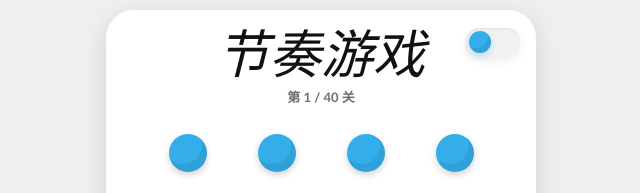
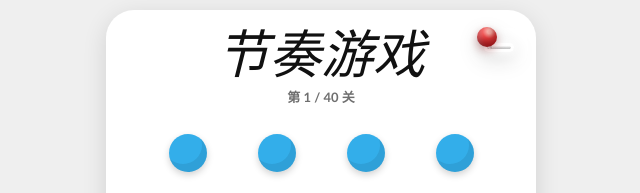
Before and after one commit to eddietsai6-code/rhythm-chain-game, a website with bundled scripts: page index.html in a window 1280 px wide. Shown: the top 193 px of the page, 319-959 px from the left. Built offline with nearby package versions, Linux system fonts and the light colour scheme.

Commit message:
Restyle stage switch as pin toggle

```diff
--- a/assets/app.js
+++ b/assets/app.js
@@ -220,8 +220,20 @@ function render() {
 function renderPageSwitch() {
   const currentPage = getLevelPage(state.level);
   const currentPageIndex = LEVEL_PAGES.findIndex((page) => page.id === currentPage.id);
+  const track = document.createElement("span");
+  track.className = "page-switch-track";
+  track.setAttribute("aria-hidden", "true");
+  const stem = document.createElement("span");
+  stem.className = "page-switch-stem";
+  stem.setAttribute("aria-hidden", "true");
+  const knob = document.createElement("span");
+  knob.className = "page-switch-knob";
+  knob.setAttribute("aria-hidden", "true");
   selectors.pageSwitch.dataset.activeIndex = String(Math.max(0, currentPageIndex));
   selectors.pageSwitch.replaceChildren(
+    track,
+    stem,
+    knob,
     ...LEVEL_PAGES.map((page) => {
       const button = document.createElement("button");
       button.className = "page-switch-button";
--- a/assets/styles.css
+++ b/assets/styles.css
@@ -99,47 +99,88 @@ h1 {
 
 .page-switch {
   position: absolute;
-  top: 18px;
-  right: 16px;
+  top: 12px;
+  right: 14px;
   z-index: 4;
-  display: grid;
-  grid-template-columns: repeat(2, 1fr);
+  display: block;
   width: 54px;
-  height: 28px;
-  padding: 3px;
-  border-radius: 999px;
-  background: #f2f2f2;
-  box-shadow: inset 0 1px 2px rgba(0, 0, 0, 0.08), 0 4px 10px rgba(0, 0, 0, 0.08);
+  height: 36px;
+  border-radius: 15px;
+  filter: drop-shadow(0 6px 9px rgba(0, 0, 0, 0.15));
 }
 
-.page-switch::before {
-  content: "";
+.page-switch-track,
+.page-switch-stem,
+.page-switch-knob {
   position: absolute;
-  top: 3px;
-  left: 3px;
-  width: 22px;
-  height: 22px;
-  border-radius: 50%;
-  background: var(--blue-dot);
-  box-shadow: inset -3px -5px 0 rgba(0, 0, 0, 0.08), 0 3px 7px rgba(51, 174, 234, 0.32);
-  transition: transform 170ms cubic-bezier(0.2, 0.8, 0.2, 1), background 170ms ease;
+  pointer-events: none;
 }
 
-.page-switch[data-active-index="1"]::before {
-  transform: translateX(26px);
+.page-switch-track {
+  left: 16px;
+  top: 21px;
+  width: 30px;
+  height: 9px;
+  border: 3px solid rgba(255, 255, 255, 0.98);
+  border-radius: 999px;
+  background: linear-gradient(180deg, rgba(255, 255, 255, 0.76), rgba(225, 225, 225, 0.22));
+  box-shadow: 0 0 8px rgba(255, 255, 255, 0.95), 0 0 13px rgba(255, 255, 255, 0.62), inset 0 -2px 2px rgba(0, 0, 0, 0.18);
+}
+
+.page-switch-stem {
+  left: 21px;
+  top: 12px;
+  width: 4px;
+  height: 15px;
+  border-radius: 999px;
+  background: linear-gradient(90deg, #ffffff, #b9b9b9 70%, #ffffff);
+  box-shadow: 0 0 7px rgba(255, 255, 255, 0.92);
+  transform: rotate(-20deg);
+  transform-origin: 50% 100%;
+  transition: left 190ms cubic-bezier(0.2, 0.8, 0.2, 1), transform 190ms cubic-bezier(0.2, 0.8, 0.2, 1);
+}
+
+.page-switch-knob {
+  left: 9px;
+  top: 5px;
+  width: 20px;
+  height: 20px;
+  border-radius: 50%;
+  background: radial-gradient(circle at 62% 24%, #ffb1a8 0 10%, #f04444 34%, #bc2228 68%, #721216 100%);
+  box-shadow: inset -5px -6px 7px rgba(79, 0, 0, 0.34), inset 4px 3px 5px rgba(255, 255, 255, 0.22), 0 4px 8px rgba(122, 11, 14, 0.36);
+  transition: left 190ms cubic-bezier(0.2, 0.8, 0.2, 1), transform 190ms cubic-bezier(0.2, 0.8, 0.2, 1);
+}
+
+.page-switch[data-active-index="1"] .page-switch-stem {
+  left: 35px;
+  transform: rotate(20deg);
+}
+
+.page-switch[data-active-index="1"] .page-switch-knob {
+  left: 28px;
+  transform: translateY(1px);
 }
 
 .page-switch-button {
-  position: relative;
-  z-index: 1;
-  width: 24px;
-  height: 22px;
+  position: absolute;
+  top: 0;
+  z-index: 2;
+  width: 50%;
+  height: 100%;
   padding: 0;
   border: 0;
-  border-radius: 999px;
+  border-radius: 16px;
   background: transparent;
   cursor: pointer;
   color: transparent;
+}
+
+.page-switch-button:first-of-type {
+  left: 0;
+}
+
+.page-switch-button:last-of-type {
+  right: 0;
 }
 
 .page-switch-button.active {
@@ -579,25 +620,45 @@ h1 {
 }
 
 .practice-card[data-combo-tier="16"] .page-switch {
-  top: 14px;
-  right: 14px;
+  top: 10px;
+  right: 12px;
   width: 50px;
-  height: 26px;
-  padding: 3px;
+  height: 34px;
 }
 
-.practice-card[data-combo-tier="16"] .page-switch::before {
-  width: 20px;
-  height: 20px;
+.practice-card[data-combo-tier="16"] .page-switch-track {
+  left: 15px;
+  top: 20px;
+  width: 28px;
+  height: 8px;
+  border-width: 3px;
 }
 
-.practice-card[data-combo-tier="16"] .page-switch[data-active-index="1"]::before {
-  transform: translateX(24px);
+.practice-card[data-combo-tier="16"] .page-switch-stem {
+  left: 20px;
+  top: 12px;
+  width: 4px;
+  height: 14px;
+}
+
+.practice-card[data-combo-tier="16"] .page-switch-knob {
+  left: 8px;
+  top: 5px;
+  width: 19px;
+  height: 19px;
+}
+
+.practice-card[data-combo-tier="16"] .page-switch[data-active-index="1"] .page-switch-stem {
+  left: 33px;
+}
+
+.practice-card[data-combo-tier="16"] .page-switch[data-active-index="1"] .page-switch-knob {
+  left: 26px;
 }
 
 .practice-card[data-combo-tier="16"] .page-switch-button {
-  width: 22px;
-  height: 20px;
+  width: 50%;
+  height: 100%;
 }
 
 .practice-card[data-combo-tier="16"] .brand-lockup p,
```
Also changed, not shown: tests/ui-contract.test.mjs (+8 -2 lines).
